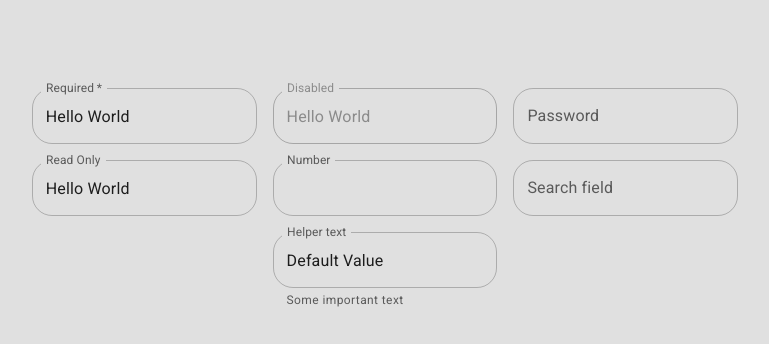
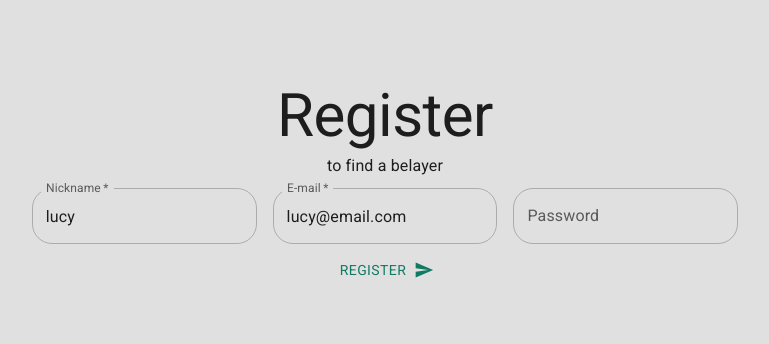
Before and after one commit to podmar/belayme, a React (Create React App) app in the folder client/: page /register in a window 1280 px wide. Shown: the top 344 px of the page, without its empty margins (255-1024 px from the left). Built offline with nearby package versions, Linux system fonts and the light colour scheme.

Commit message:
draft layout register screen

```diff
--- a/client/src/views/Register.js
+++ b/client/src/views/Register.js
@@ -1,41 +1,48 @@
 import React from 'react';
 import Box from '@mui/material/Box';
 import TextField from '@mui/material/TextField';
+import { Button, Typography } from '@mui/material';
+import SendIcon from '@mui/icons-material/Send';
 
 function Register() {
   return (
     <>
+      <Typography variant='h2'>
+        Register
+      </Typography>
+      <Typography variant="subtitle1">
+        to find a belayer
+      </Typography>
       <Box
         component="form"
         sx={{
           '& .MuiTextField-root': { m: 1, width: '25ch' },
+          flexDirection: 'column',
         }}
         noValidate
         autoComplete="off"
       >
         <div>
           <TextField
-          sx={{
-            "borderRadius": 8,
-          }}
             required
-          id="outlined-required"
-          label="Required"
-          defaultValue="Hello World"
+            id="nickname-input"
+            label="Nickname"
+            defaultValue="lucy"
           />
           <TextField
-          disabled
-          id="outlined-disabled"
-          label="Disabled"
-          defaultValue="Hello World"
+            required
+            id="email-input"
+            label="E-mail"
+            type="email"
+            defaultValue="lucy@email.com"
           />
           <TextField
-          id="outlined-password-input"
+            id="password-input"
             label="Password"
             type="password"
             autoComplete="current-password"
           />
-        <TextField
+          {/* <TextField
             id="outlined-read-only-input"
             label="Read Only"
             defaultValue="Hello World"
@@ -57,7 +64,15 @@ function Register() {
             label="Helper text"
             defaultValue="Default Value"
             helperText="Some important text"
-        />
+          /> */}
+        </div>
+        <div>
+          <Button
+            type='submit'
+            endIcon={<SendIcon />}
+          >
+            Register
+          </Button>
         </div>
       </Box>
     </>
```
Lines whose indentation alone changed are shown as unchanged.
